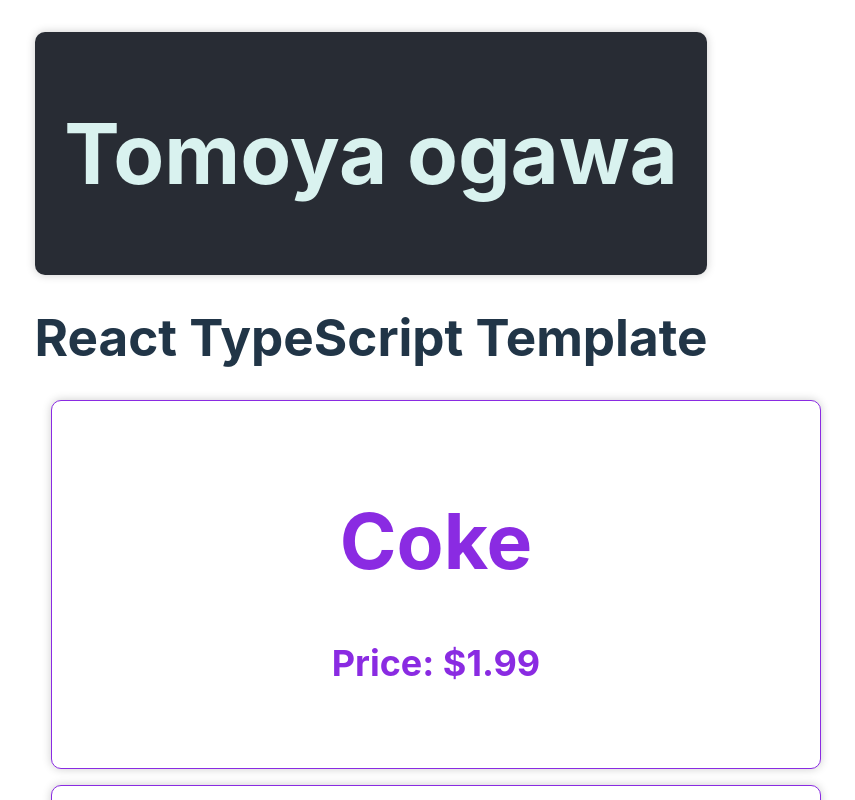
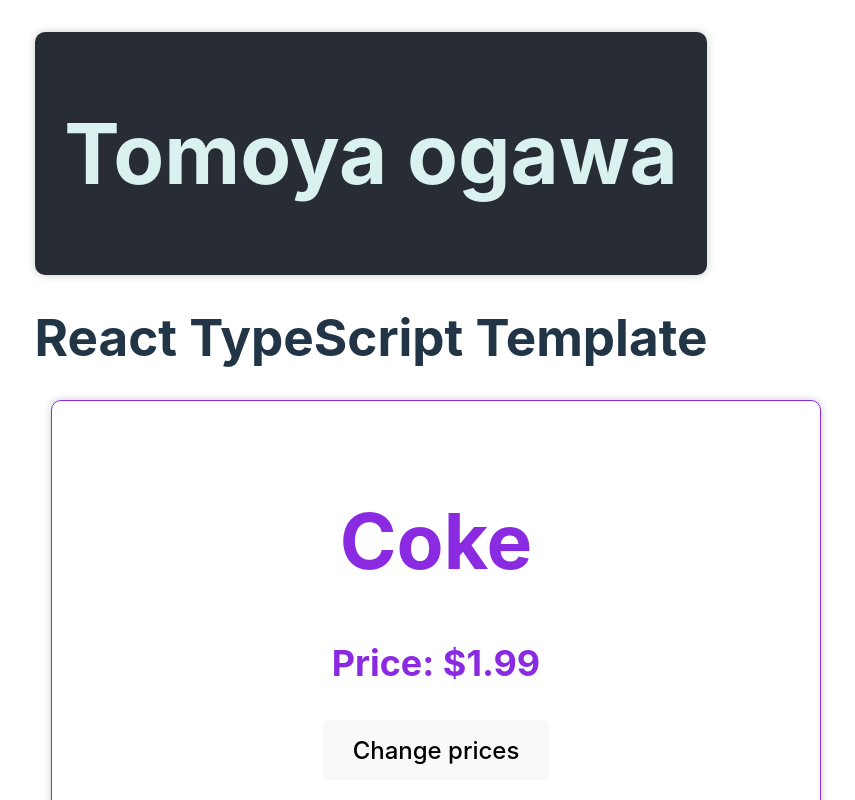
Before and after one commit to tmyOgw5/vite-project, a React (Vite) app: page / in a window 1280 px wide. Shown: the top 800 px of the page, without its empty margins (269-1124 px from the left). Built offline with nearby package versions, Linux system fonts and the light colour scheme.

Commit message:
add useState

```diff
--- a/src/components/Item.tsx
+++ b/src/components/Item.tsx
@@ -1,14 +1,24 @@
+import React, {useState} from "react";
 import "./Item.css";
 import Card from "./Card";
-import React from "react";
 
 const Item = (props: any) => {
+
+    const [price, setPrice] = useState(props.price);
+
+
+    const clickHandler = () => {
+        setPrice(price + 1);
+        console.log("Clicked!");
+    }
+
     return (
         <Card className="Item">
             <h1>{props.name}</h1>
-            <h2>Price: ${props.price}</h2>
+            <h2>Price: ${price}</h2>
+            <button onClick={clickHandler}>Change prices</button>
         </Card>
-    )
+    );
 }
 
 export default Item
```
